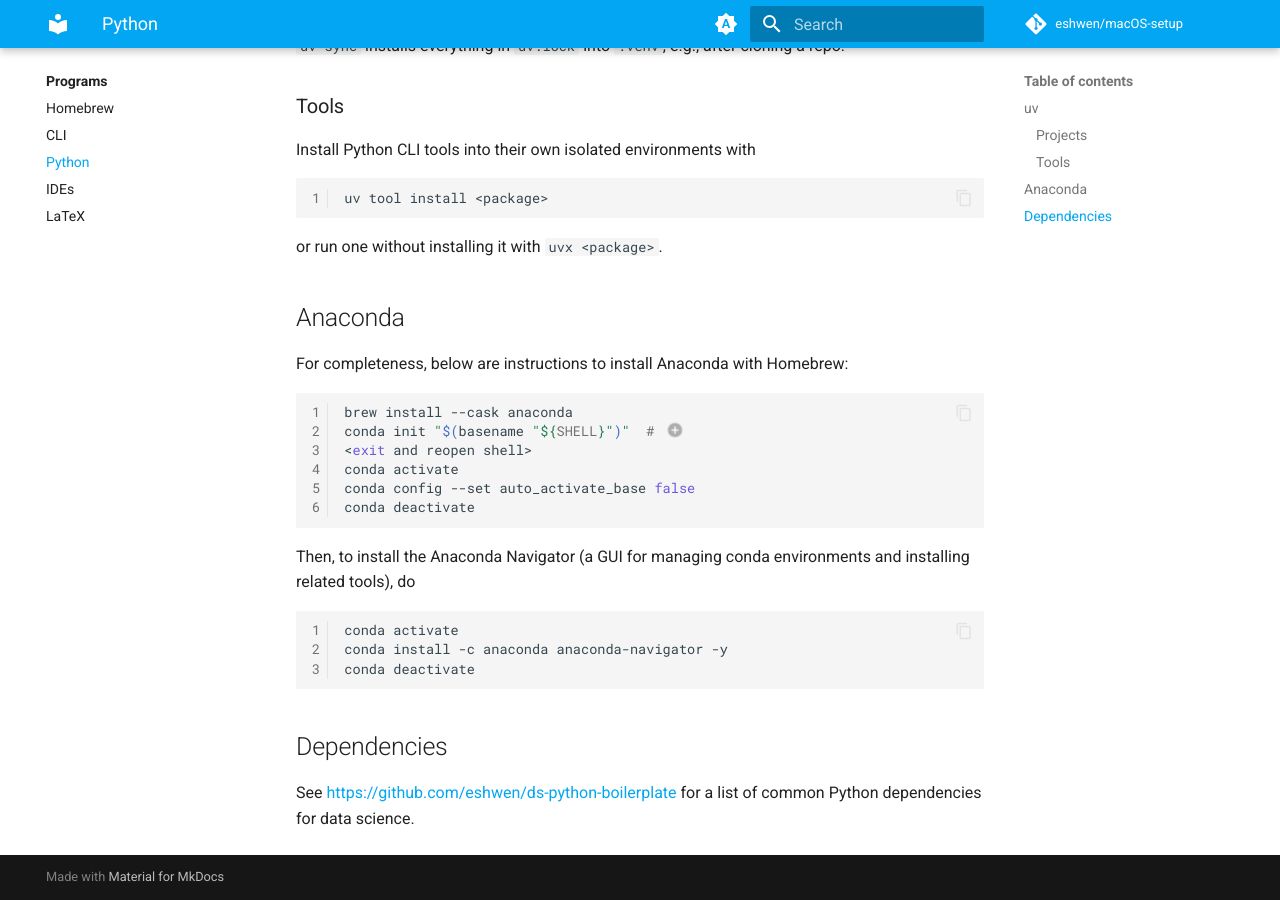
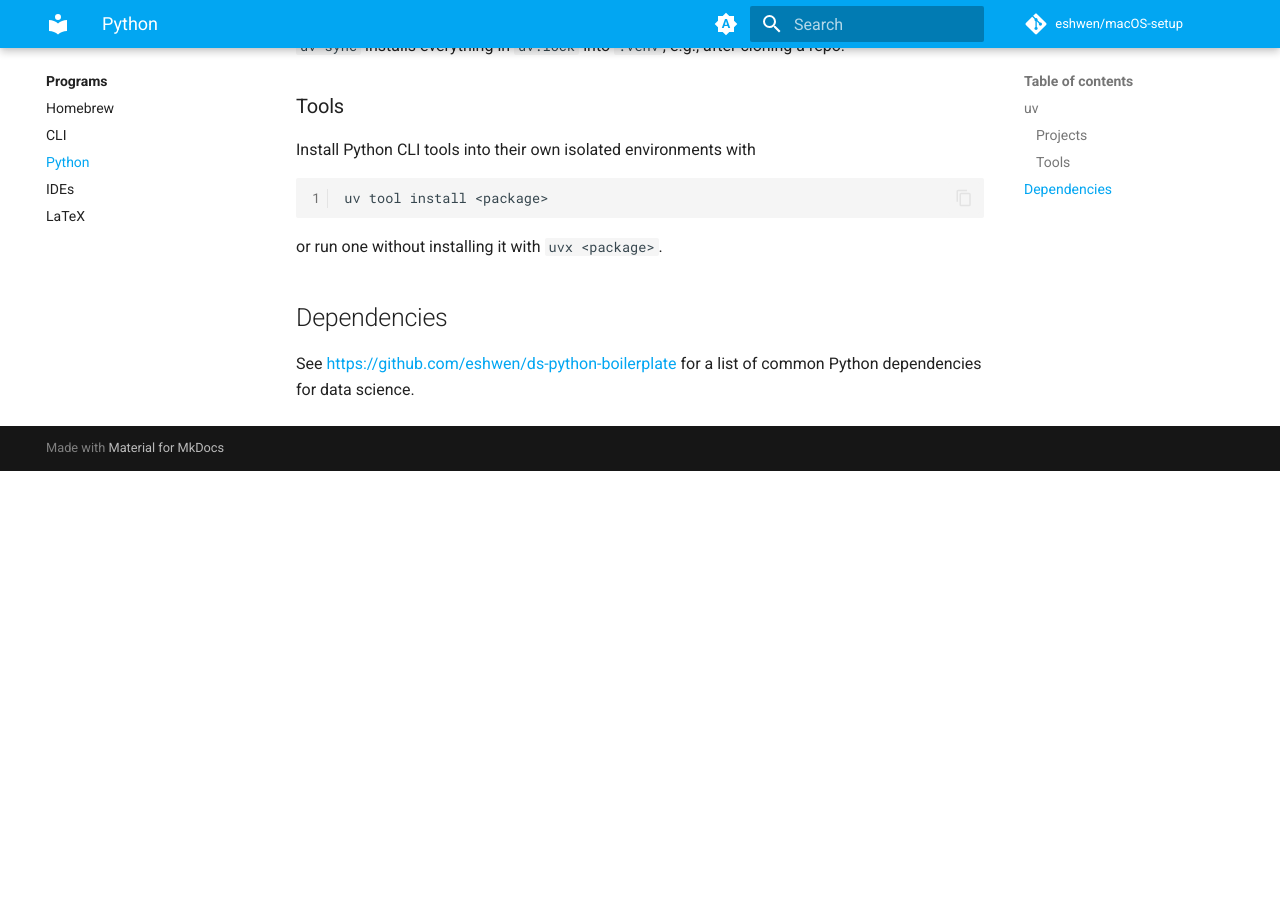
Before and after one commit to eshwen/macOS-setup, an MkDocs documentation site: the page built from docs/programs/python.md, in a window 1280 px wide and 900 px high, scrolled down 976 px. Built offline with MkDocs 1.6.1 and Material for MkDocs 9.7.7, drawn with Linux system fonts in a browser that asks for light colours; comment, search, counter and statistics services are not loaded; the version menu is left out; after the commit the page ends 1447 px from its top, so only the background shows below that.

Commit message:
Remove Anaconda instructions
Co-Authored-By: Claude Opus 5.5 <noreply@anthropic.com>

````diff
--- a/docs/programs/python.md
+++ b/docs/programs/python.md
@@ -50,29 +50,6 @@ uv tool install <package>
 
 or run one without installing it with `uvx <package>`.
 
-## Anaconda
-
-For completeness, below are instructions to install Anaconda with Homebrew:
-
-```sh
-brew install --cask anaconda
-conda init "$(basename "${SHELL}")"  # (1)
-<exit and reopen shell>
-conda activate
-conda config --set auto_activate_base false
-conda deactivate
-```
-
-1. If `conda` executable doesn't work, run `$(brew --prefix)/anaconda3/bin/conda`
-
-Then, to install the Anaconda Navigator (a GUI for managing conda environments and installing related tools), do
-
-```sh
-conda activate
-conda install -c anaconda anaconda-navigator -y
-conda deactivate
-```
-
 ## Dependencies
 
 See <https://github.com/eshwen/ds-python-boilerplate> for a list of common Python dependencies for data science.
````
